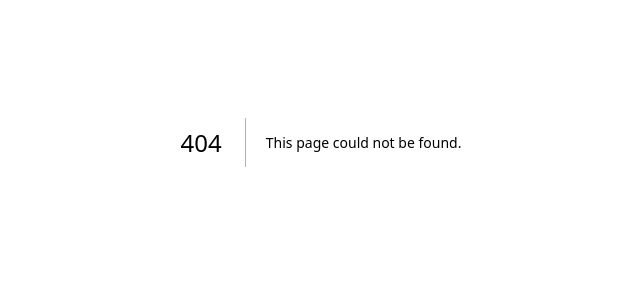
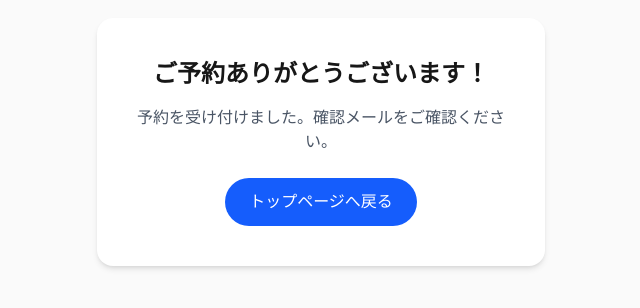
Before and after one commit to fujiikomei/house-cleaning-reservation, a Next.js app: page /thanks in a window 1280 px wide. Before the commit this address had no page. Shown: the part 258-566 px from the top of the page, without its empty margins (319-959 px from the left). Built offline with nearby package versions, Linux system fonts and the light colour scheme.

Commit message:
Fix Link warning

```diff
--- /dev/null
+++ b/app/thanks/page.tsx
@@ -0,0 +1,24 @@
+import Link from "next/link";
+
+export default function ThanksPage() {
+  return (
+    <div className="flex min-h-screen items-center justify-center bg-zinc-50">
+      <div className="bg-white p-10 rounded-2xl shadow-md text-center max-w-md">
+        <h1 className="text-2xl font-bold mb-4">
+          ご予約ありがとうございます！
+        </h1>
+
+        <p className="text-gray-600 mb-6">
+          予約を受け付けました。確認メールをご確認ください。
+        </p>
+
+        <Link
+          href="/"
+          className="inline-block rounded-full bg-blue-600 px-6 py-3 text-white hover:bg-blue-700 transition"
+        >
+          トップページへ戻る
+        </Link>
+      </div>
+    </div>
+  );
+}
```
